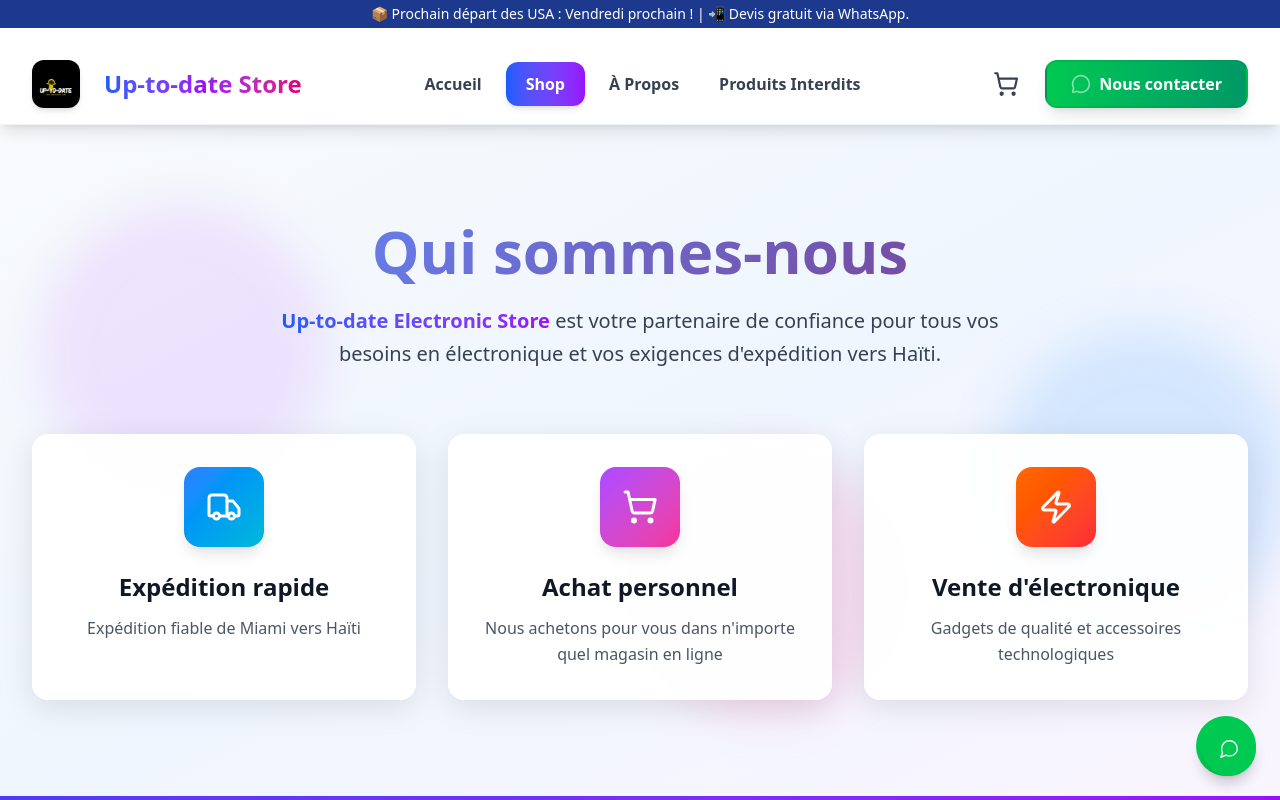
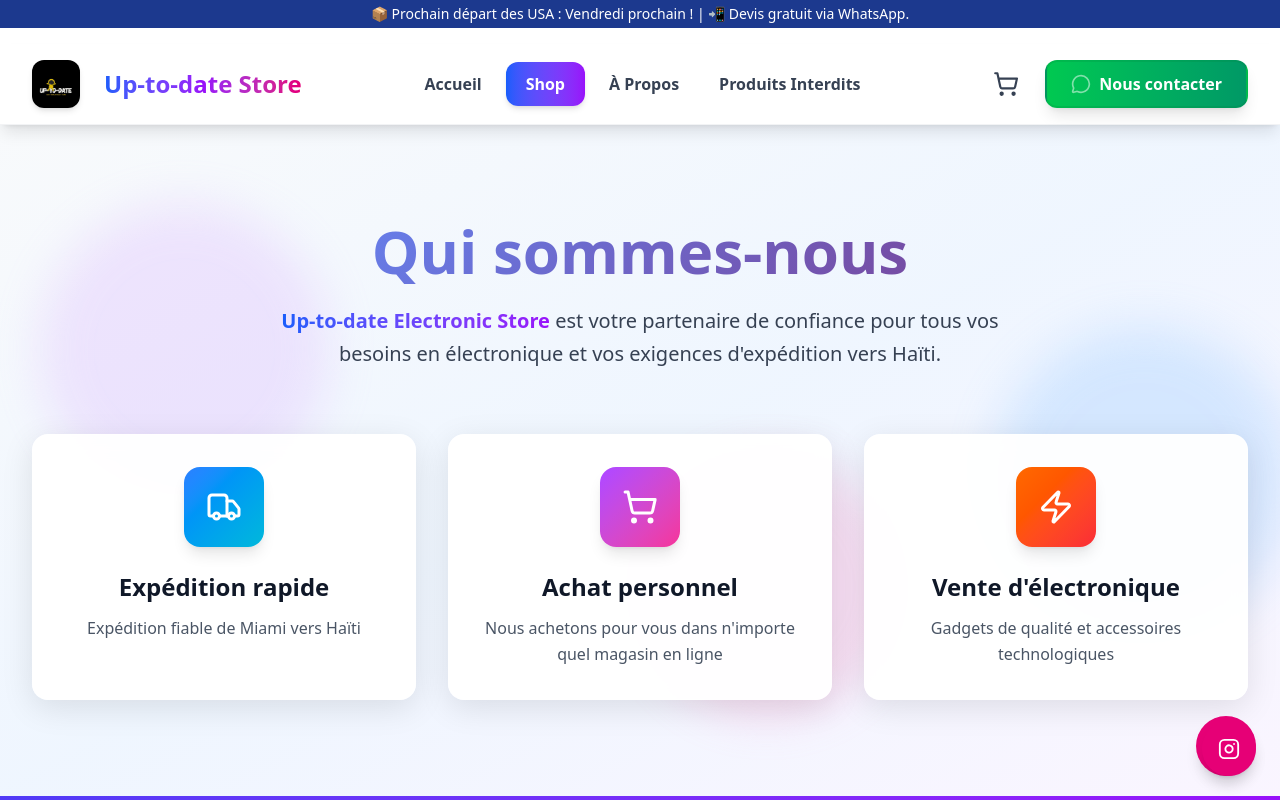
Before and after one commit to Fiedly71/up-to-date-store, a Next.js app: page / in a window 1280 px wide. Shown: the top 800 px of the page. Built offline with nearby package versions, Linux system fonts and the light colour scheme.

Commit message:
couleur pour BP et quantite sur produit

```diff
--- a/app/layout.tsx
+++ b/app/layout.tsx
@@ -3,7 +3,7 @@
 import "./globals.css";
 import { CartProvider } from './context/CartContext'; // Importe le nouveau fichier
 import Link from "next/link";
-import { ShoppingCart } from "lucide-react";
+import { ShoppingCart, Instagram } from "lucide-react";
 import CartBadge from './components/CartBadge';
 import { Analytics } from "@vercel/analytics/react";
 const geistSans = Geist({
@@ -44,17 +44,15 @@
           {children}
           <Analytics />
 
-          {/* Floating WhatsApp Button (site-wide) */}
+          {/* Floating Instagram Button (site-wide) */}
           <a
-            href="https://wa.me/50932836938"
+            href="https://instagram.com/"
             target="_blank"
             rel="noopener noreferrer"
-            aria-label="WhatsApp"
-            className="fixed bottom-6 right-6 z-50 bg-green-500 hover:bg-green-600 text-white p-4 rounded-full shadow-lg transition-transform transform hover:scale-110 flex items-center justify-center"
+            aria-label="Instagram"
+            className="fixed bottom-6 right-6 z-50 bg-pink-600 hover:bg-pink-700 text-white p-4 rounded-full shadow-lg transition-transform transform hover:scale-110 flex items-center justify-center"
           >
-            <svg xmlns="http://www.w3.org/2000/svg" width="22" height="22" viewBox="0 0 24 24" fill="none" stroke="currentColor" strokeWidth="1.5" strokeLinecap="round" strokeLinejoin="round" className="feather feather-message-circle">
-              <path d="M21 11.5a8.38 8.38 0 0 1-.9 3.8 8.5 8.5 0 0 1-7.6 4.2 8.38 8.38 0 0 1-3.8-.9L3 21l1.9-4.7A8.38 8.38 0 0 1 4 11.5 8.5 8.5 0 0 1 12.5 3 8.5 8.5 0 0 1 21 11.5z"></path>
-            </svg>
+            <Instagram size={22} />
           </a>
         </div>
 
--- a/app/page.tsx
+++ b/app/page.tsx
@@ -249,7 +249,7 @@
                       for (let i = 0; i < quantity; i++) {
                         addToCart(product);
                       }
-                      setProductQuantities({...productQuantities, [product.id]: 1});
+                      // Ne pas réinitialiser la quantité à 1, conserver le choix du client
                     }}
                     className="premium-button mt-auto bg-gradient-to-r from-blue-600 to-purple-600 hover:from-blue-700 hover:to-purple-700 text-white py-3 rounded-xl font-bold transition-all duration-300 flex items-center justify-center gap-2 shadow-md hover:shadow-xl transform hover:scale-105"
                   >
@@ -419,7 +419,7 @@
               </div>
               <div className="p-4 border border-gray-200 rounded-xl bg-white">
                 <p className="text-xs font-semibold text-gray-500 uppercase mb-2">Appartement / Code (IMPORTANT)</p>
-                <p className="text-lg font-bold text-gray-900">BP-136835</p>
+                <p className="text-lg font-bold text-red-600">BP-136835</p>
                 <p className="text-sm text-gray-600">Entrez ce code dans le champ « Apartment / Apt » (obligatoire).</p>
               </div>
               <div className="p-4 border border-blue-200 rounded-xl bg-blue-50 md:col-span-2">
@@ -549,7 +549,7 @@
                 <p className="text-2xl font-semibold">Miami, FL 33166</p>
                 <div className="mt-4 p-4 rounded-lg bg-white/10 border border-white/20">
                   <p className="text-white font-semibold">IMPORTANT : Appartement / Code</p>
-                  <p className="text-yellow-300 text-lg font-bold">BP-136835</p>
+                  <p className="text-red-300 text-lg font-bold">BP-136835</p>
                   <p className="text-blue-100 text-sm">Renseignez ce code dans le champ « Apartment / Apt » lorsque vous expédiez vers l'entrepôt.</p>
                 </div>
                 <p className="text-blue-100 mt-4">
@@ -889,15 +889,15 @@
         </div>
       </footer>
 
-      {/* Floating WhatsApp Button */}
+      {/* Floating Instagram Button */}
       <a
-        href="https://wa.me/50932836938"
+        href="https://instagram.com/"
         target="_blank"
         rel="noopener noreferrer"
-        className="fixed bottom-6 right-6 z-40 bg-green-500 hover:bg-green-600 text-white p-4 rounded-full shadow-lg transition-all duration-300 transform hover:scale-110 flex items-center justify-center"
-        title="Contact us on WhatsApp"
+        className="fixed bottom-6 right-6 z-40 bg-pink-600 hover:bg-pink-700 text-white p-4 rounded-full shadow-lg transition-all duration-300 transform hover:scale-110 flex items-center justify-center"
+        title="Visiter notre Instagram"
       >
-        <MessageCircle size={28} />
+        <Instagram size={28} />
       </a>
     </div>
   );
```
